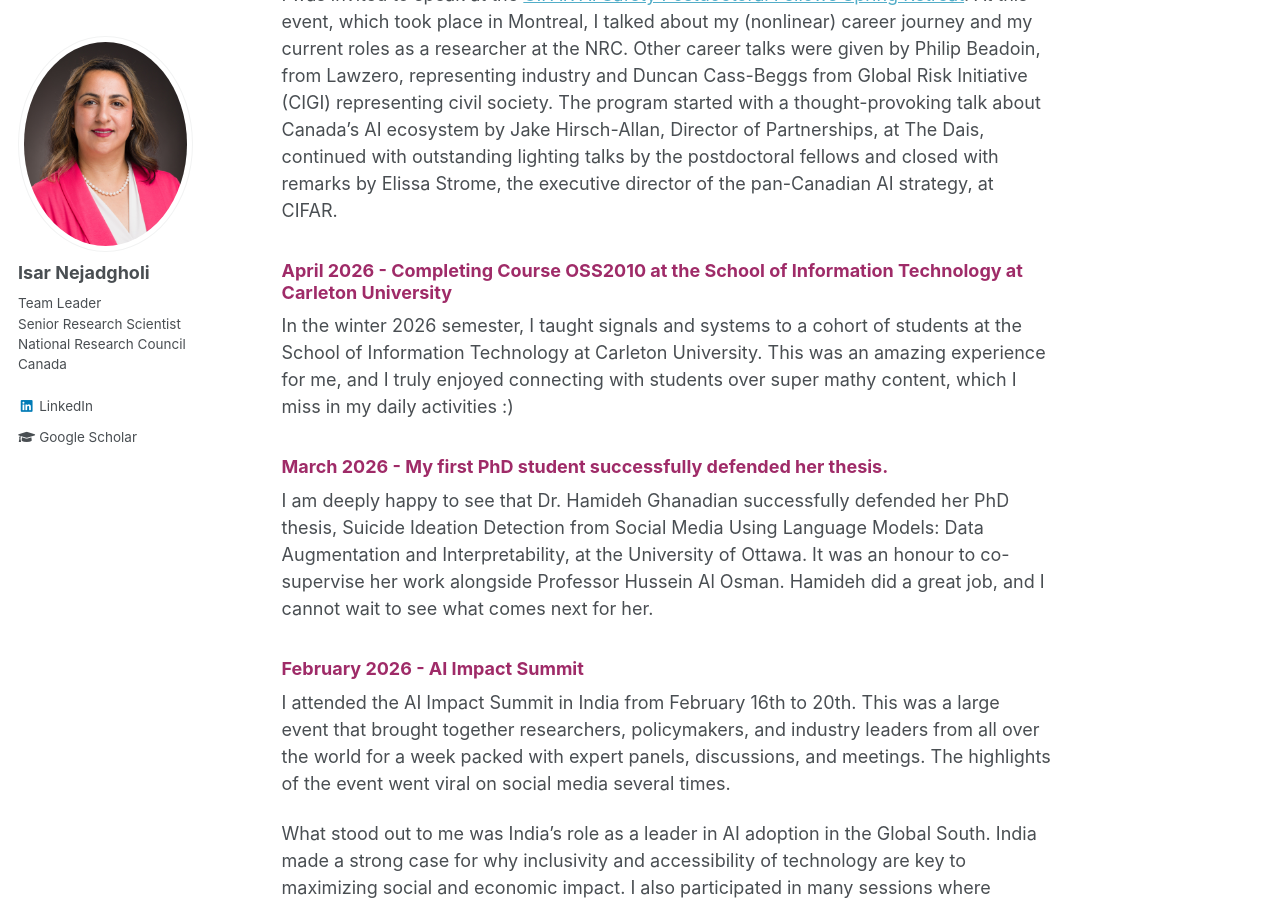
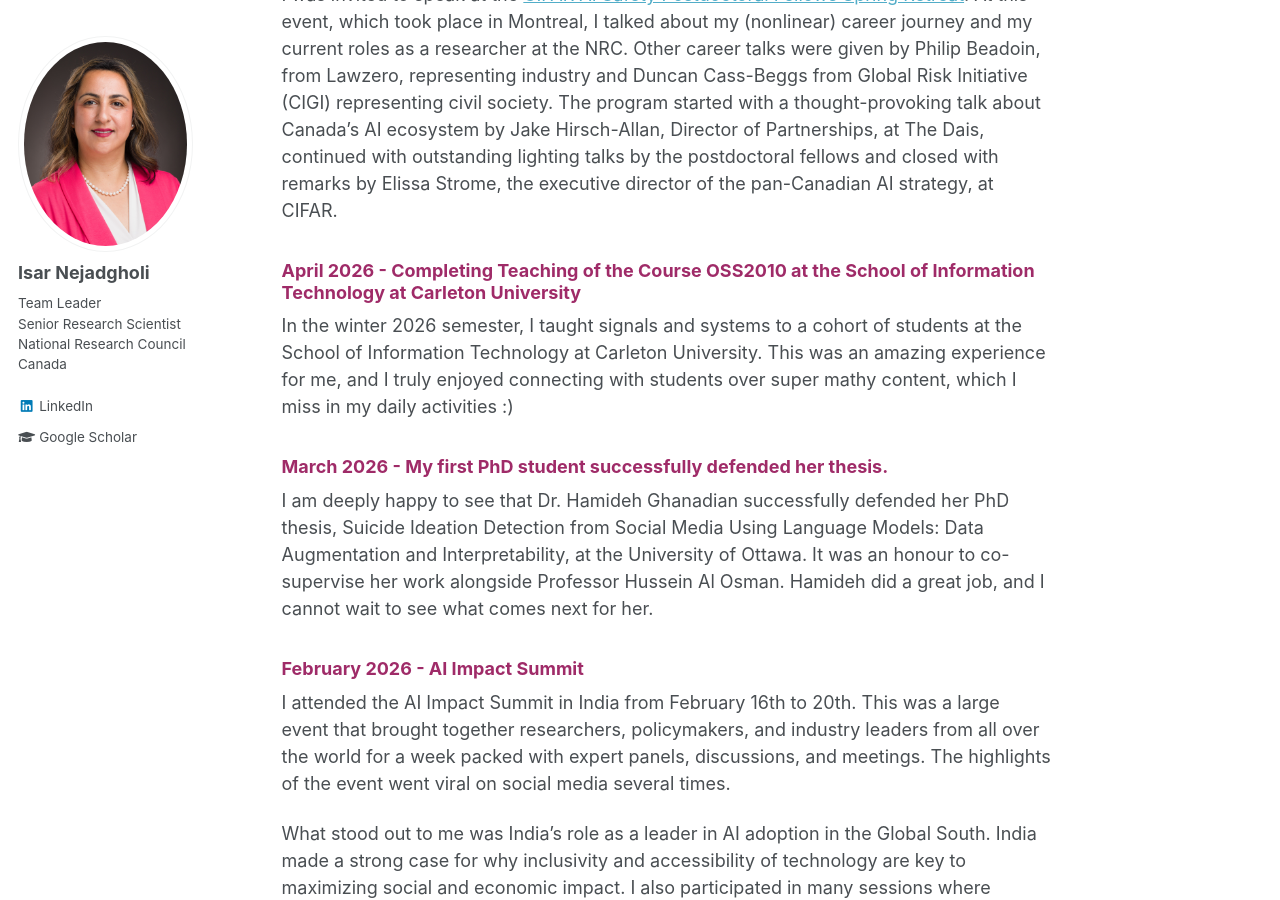
Before and after one commit to IsarNejad/IsarNejad.github.io, a Jekyll site: the page built from _pages/about.md, in a window 1280 px wide and 900 px high, scrolled down 1181 px. Built offline with Jekyll 4.4.1, drawn with Linux system fonts in a browser that asks for light colours.

Commit message:
Update about.md

```diff
--- a/_pages/about.md
+++ b/_pages/about.md
@@ -36,7 +36,7 @@ My colleagues Yvan Gauthier, Dan Lowcay, Chantal Barton, and I presented at the
 I was invited to speak at the [CIFAR AI Safety Postdoctoral Fellows Spring Retreat](https://events.cifar.ca/website/94681/agenda/). At this event, which took place in Montreal, I talked about my (nonlinear) career journey and my current roles as a researcher at the NRC. Other career talks were given by Philip Beadoin, from Lawzero, representing industry and Duncan Cass-Beggs from Global Risk Initiative (CIGI) representing civil society. The program started with a thought-provoking talk about Canada's AI ecosystem by Jake Hirsch-Allan, Director of Partnerships, at The Dais, continued with outstanding lighting talks by the postdoctoral fellows and closed with remarks by Elissa Strome, the executive director of the pan-Canadian AI strategy, at CIFAR.
 
 {: .amaranth-deep-purple}
-### April 2026 - Completing Course OSS2010 at the School of Information Technology at Carleton University
+### April 2026 - Completing Teaching of the Course OSS2010 at the School of Information Technology at Carleton University
 
 In the winter 2026 semester, I taught signals and systems to a cohort of students at the School of Information Technology at Carleton University. This was an amazing experience for me, and I truly enjoyed connecting with students over super mathy content, which I miss in my daily activities :)
 
```
